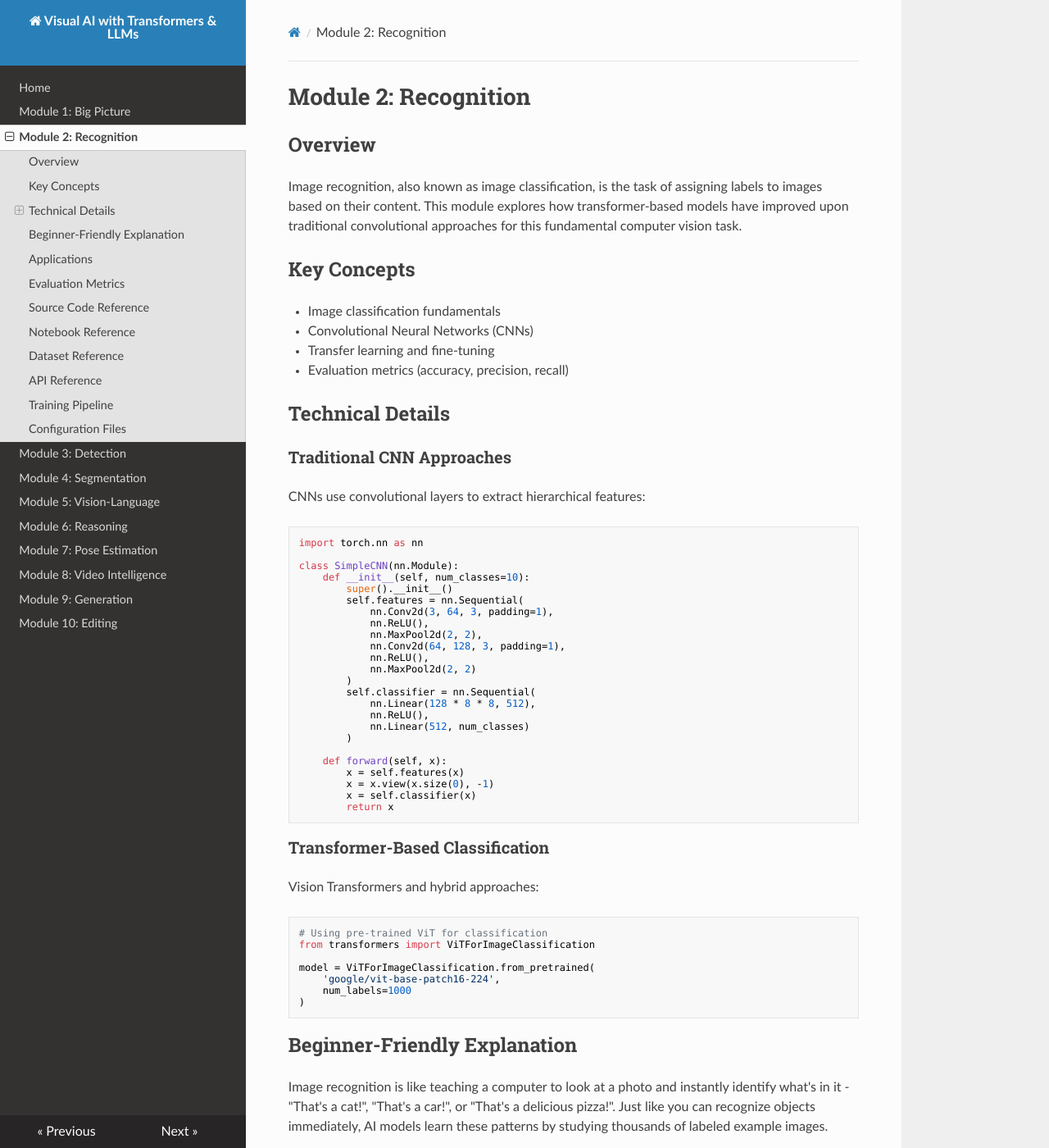
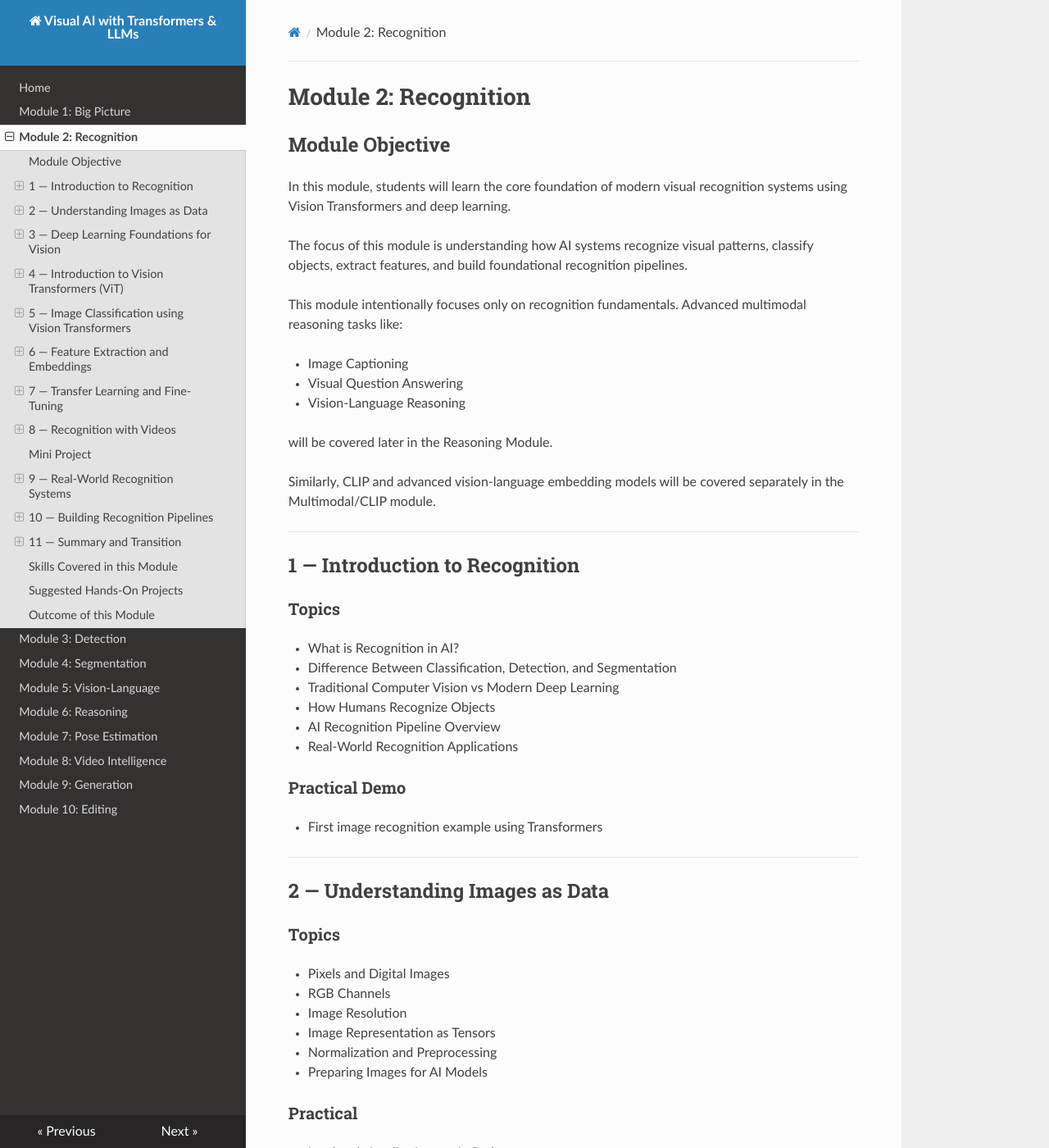
Before and after one commit to vedicskill/course-visual-ai-with-transformers-llms, an MkDocs documentation site: the page built from docs/docs/module-2/index.md, in a window 1280 px wide and 1400 px high. Shown: the whole window at 82% size. Built offline with MkDocs 1.6.1, drawn with Linux system fonts in a browser that asks for light colours; nearby versions of some CDN libraries; some of the changed text lies outside the part shown.

Commit message:
module 2 recognition

````diff
--- a/docs/docs/module-2/index.md
+++ b/docs/docs/module-2/index.md
@@ -1,157 +1,275 @@
 # Module 2: Recognition
 
-## Overview
+## Module Objective
 
-Image recognition, also known as image classification, is the task of assigning labels to images based on their content. This module explores how transformer-based models have improved upon traditional convolutional approaches for this fundamental computer vision task.
+In this module, students will learn the core foundation of modern visual recognition systems using Vision Transformers and deep learning.
 
-## Key Concepts
+The focus of this module is understanding how AI systems recognize visual patterns, classify objects, extract features, and build foundational recognition pipelines.
 
-- Image classification fundamentals
-- Convolutional Neural Networks (CNNs)
-- Transfer learning and fine-tuning
-- Evaluation metrics (accuracy, precision, recall)
+This module intentionally focuses only on recognition fundamentals. Advanced multimodal reasoning tasks like:
 
-## Technical Details
+* Image Captioning
+* Visual Question Answering
+* Vision-Language Reasoning
 
-### Traditional CNN Approaches
+will be covered later in the Reasoning Module.
 
-CNNs use convolutional layers to extract hierarchical features:
+Similarly, CLIP and advanced vision-language embedding models will be covered separately in the Multimodal/CLIP module.
 
-```python
-import torch.nn as nn
+---
 
-class SimpleCNN(nn.Module):
-    def __init__(self, num_classes=10):
-        super().__init__()
-        self.features = nn.Sequential(
-            nn.Conv2d(3, 64, 3, padding=1),
-            nn.ReLU(),
-            nn.MaxPool2d(2, 2),
-            nn.Conv2d(64, 128, 3, padding=1),
-            nn.ReLU(),
-            nn.MaxPool2d(2, 2)
-        )
-        self.classifier = nn.Sequential(
-            nn.Linear(128 * 8 * 8, 512),
-            nn.ReLU(),
-            nn.Linear(512, num_classes)
-        )
+## 1 — Introduction to Recognition
 
-    def forward(self, x):
-        x = self.features(x)
-        x = x.view(x.size(0), -1)
-        x = self.classifier(x)
-        return x
-```
+### Topics
 
-### Transformer-Based Classification
+* What is Recognition in AI?
+* Difference Between Classification, Detection, and Segmentation
+* Traditional Computer Vision vs Modern Deep Learning
+* How Humans Recognize Objects
+* AI Recognition Pipeline Overview
+* Real-World Recognition Applications
 
-Vision Transformers and hybrid approaches:
+### Practical Demo
 
-```python
-# Using pre-trained ViT for classification
-from transformers import ViTForImageClassification
+* First image recognition example using Transformers
 
-model = ViTForImageClassification.from_pretrained(
-    'google/vit-base-patch16-224',
-    num_labels=1000
-)
-```
+---
 
-## Beginner-Friendly Explanation
+## 2 — Understanding Images as Data
 
-Image recognition is like teaching a computer to look at a photo and instantly identify what's in it - "That's a cat!", "That's a car!", or "That's a delicious pizza!". Just like you can recognize objects immediately, AI models learn these patterns by studying thousands of labeled example images.
+### Topics
 
-## Applications
+* Pixels and Digital Images
+* RGB Channels
+* Image Resolution
+* Image Representation as Tensors
+* Normalization and Preprocessing
+* Preparing Images for AI Models
 
-- **Photo Organization**: Automatically tagging and sorting photos
-- **Quality Control**: Detecting defects in manufacturing
-- **Medical Diagnosis**: Classifying medical images
-- **Security**: Facial recognition systems
-- **Retail**: Product recognition for inventory
+### Practical
 
-## Evaluation Metrics
+* Load and visualize images in Python
+* Convert images into tensors
+* Explore image dimensions and channels
 
-- **Accuracy**: Overall correct predictions
-- **Precision**: True positives / (True positives + False positives)
-- **Recall**: True positives / (True positives + False negatives)
-- **F1-Score**: Harmonic mean of precision and recall
+---
 
-## Source Code Reference
+## 3 — Deep Learning Foundations for Vision
 
-Path: `../../m1_recognition/`
+### Topics
 
-```python
-# Placeholder for recognition implementation
-from torchvision.models import resnet50
-import torch
+* Neural Networks for Images
+* Introduction to CNNs
+* Feature Maps and Filters
+* Why CNNs Dominated Computer Vision
+* Limitations of CNNs
+* Transition from CNNs to Transformers
 
-# Load pre-trained ResNet model
-model = resnet50(pretrained=True)
-model.eval()
+### Practical
 
-# Example inference
-def classify_image(image_path):
-    # Preprocessing and classification logic
-    pass
-```
+* Simple CNN-based image classification demo
+* Visualizing filters and feature maps
 
-## Notebook Reference
+---
 
-Hands-on recognition examples:
+## 4 — Introduction to Vision Transformers (ViT)
 
-- [CNN Classification](../../m1_recognition/notebooks/)
-- [Transfer Learning Demo](../../m1_recognition/notebooks/)
-- [ViT Classification](../../m1_recognition/notebooks/)
+### Topics
 
-## Dataset Reference
+* Why Transformers Changed Vision AI
+* Patch Embeddings
+* Positional Encoding
+* Self-Attention Mechanism
+* Vision Transformer Architecture
+* CLS Token Concept
 
-Standard classification datasets:
+### Practical
 
-- **MNIST**: Handwritten digits (60,000 training, 10,000 test)
-- **CIFAR-10/100**: Small images with 10/100 classes
-- **ImageNet**: Large-scale dataset with 1,000 classes
-- **Fashion-MNIST**: Clothing items classification
+* Load pretrained Vision Transformer
+* Run inference on sample images
+* Compare CNN vs ViT outputs
 
-## API Reference
+---
 
-[Placeholder for API documentation]
+## 5 — Image Classification using Vision Transformers
 
-Key libraries:
-- PyTorch torchvision.models
-- TensorFlow Keras applications
-- Hugging Face transformers
+### Topics
 
-## Training Pipeline
+* What is Image Classification?
+* Single Label Classification
+* Multi-Class Classification
+* Confidence Scores
+* Top-K Predictions
+* Hugging Face Vision Models
 
-[Placeholder for training pipeline]
+### Practical
 
-1. **Data Preparation**: Load and preprocess images
-2. **Model Selection**: Choose architecture (ResNet, ViT, etc.)
-3. **Transfer Learning**: Fine-tune pre-trained weights
-4. **Training Loop**: Optimize with backpropagation
-5. **Validation**: Monitor performance on held-out data
-6. **Testing**: Final evaluation on test set
+* Build image classification application
+* Predict objects from uploaded images
+* Test multiple images
 
-## Configuration Files
+### Mini Project
 
-[Placeholder for configuration]
+* Smart Image Classification App
 
-```yaml
-# Classification training configuration
-model:
-  architecture: resnet50
-  num_classes: 1000
-  pretrained: true
+---
 
-training:
-  batch_size: 32
-  learning_rate: 1e-3
-  epochs: 50
-  optimizer: adam
+## 6 — Feature Extraction and Embeddings
 
-data:
-  dataset: imagenet
-  image_size: 224
-  augmentation: true
-```
+### Topics
+
+* What are Features?
+* Understanding Embeddings
+* Feature Extraction using Vision Models
+* Vector Representations
+* Semantic Similarity
+* Feature Visualization
+
+### Practical
+
+* Extract image embeddings
+* Compare feature vectors
+* Measure image similarity
+
+### Mini Project
+
+* Image Similarity Search System
+
+---
+
+## 7 — Transfer Learning and Fine-Tuning
+
+### Topics
+
+* What is Transfer Learning?
+* Why Pretrained Models Matter
+* Fine-Tuning Vision Models
+* Freezing Layers
+* Dataset Preparation
+* Training Workflow
+
+### Practical
+
+* Fine-tune pretrained Vision Transformer
+* Train custom image classifier
+
+### Mini Project
+
+* Custom Recognition Model
+
+---
+
+## 8 — Recognition with Videos
+
+### Topics
+
+* Images vs Videos
+* Frame Extraction
+* Frame-by-Frame Recognition
+* Video Classification Basics
+* Temporal Information Overview
+* Challenges in Video Recognition
+
+### Practical
+
+* Extract frames from videos
+* Apply recognition models to video frames
+
+## Mini Project
+
+* Video Recognition Pipeline
+
+---
+
+## 9 — Real-World Recognition Systems
+
+### Topics
+
+* Face Recognition Overview
+* Industrial Inspection Systems
+* Retail Analytics
+* Medical Image Recognition
+* Surveillance Recognition Systems
+* Smart Camera Systems
+
+### Practical
+
+* End-to-end recognition workflow
+* Recognition system architecture
+
+---
+
+## 10 — Building Recognition Pipelines
+
+### Topics
+
+* End-to-End Recognition Workflow
+* Image Input Pipeline
+* Preprocessing Pipeline
+* Model Inference Workflow
+* Feature Extraction Pipeline
+* Batch Processing
+* Saving Predictions and Features
+* Organizing AI Projects
+
+### Practical
+
+* Build complete recognition pipeline in Python
+* Process multiple images automatically
+* Save predictions and extracted features
+
+### Final Project
+
+* Intelligent Visual Recognition Pipeline
+
+---
+
+## 11 — Summary and Transition
+
+### Topics
+
+* Recognition Pipeline Recap
+* CNN vs Vision Transformers
+* Importance of Embeddings
+* Challenges in Recognition Systems
+* Transition to CLIP and Multimodal AI
+* Transition to Reasoning Module
+
+---
+
+## Skills Covered in this Module
+
+* Vision Transformers
+* CNN Fundamentals
+* Image Classification
+* Feature Extraction
+* Embeddings
+* Transfer Learning
+* Fine-Tuning
+* Video Recognition Basics
+* Hugging Face Vision Models
+
+---
+
+## Suggested Hands-On Projects
+
+1. Smart Image Classification App
+2. Image Similarity Search Engine
+3. Custom Recognition Model
+4. Video Recognition System
+5. Industrial Recognition Demo
+6. Intelligent Visual Recognition Application
+
+---
+
+## Outcome of this Module
+
+By the end of this module, students will be able to:
+
+* Understand modern visual recognition pipelines
+* Work with Vision Transformers and CNNs
+* Build image classification systems
+* Extract embeddings from images
+* Fine-tune pretrained vision models
+* Build complete recognition pipelines using Python
+* Prepare for advanced multimodal reasoning systems
````
